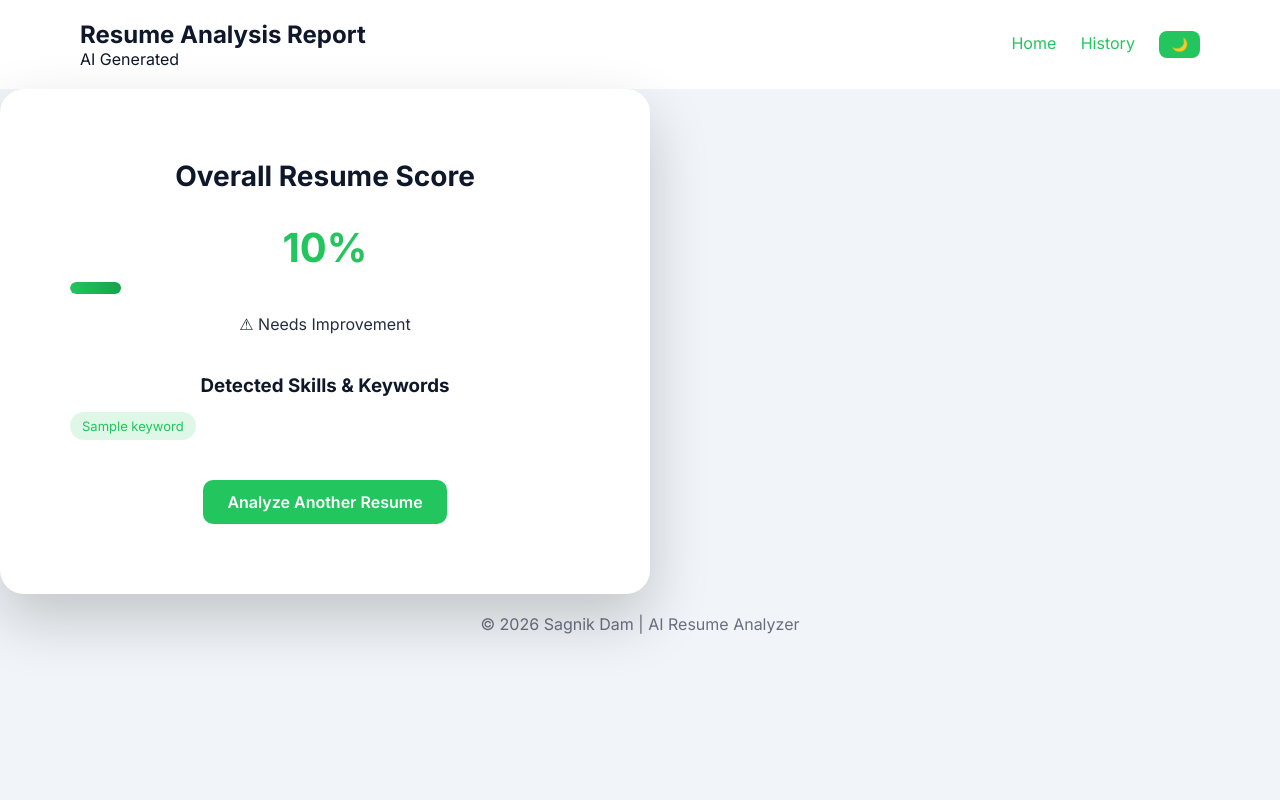
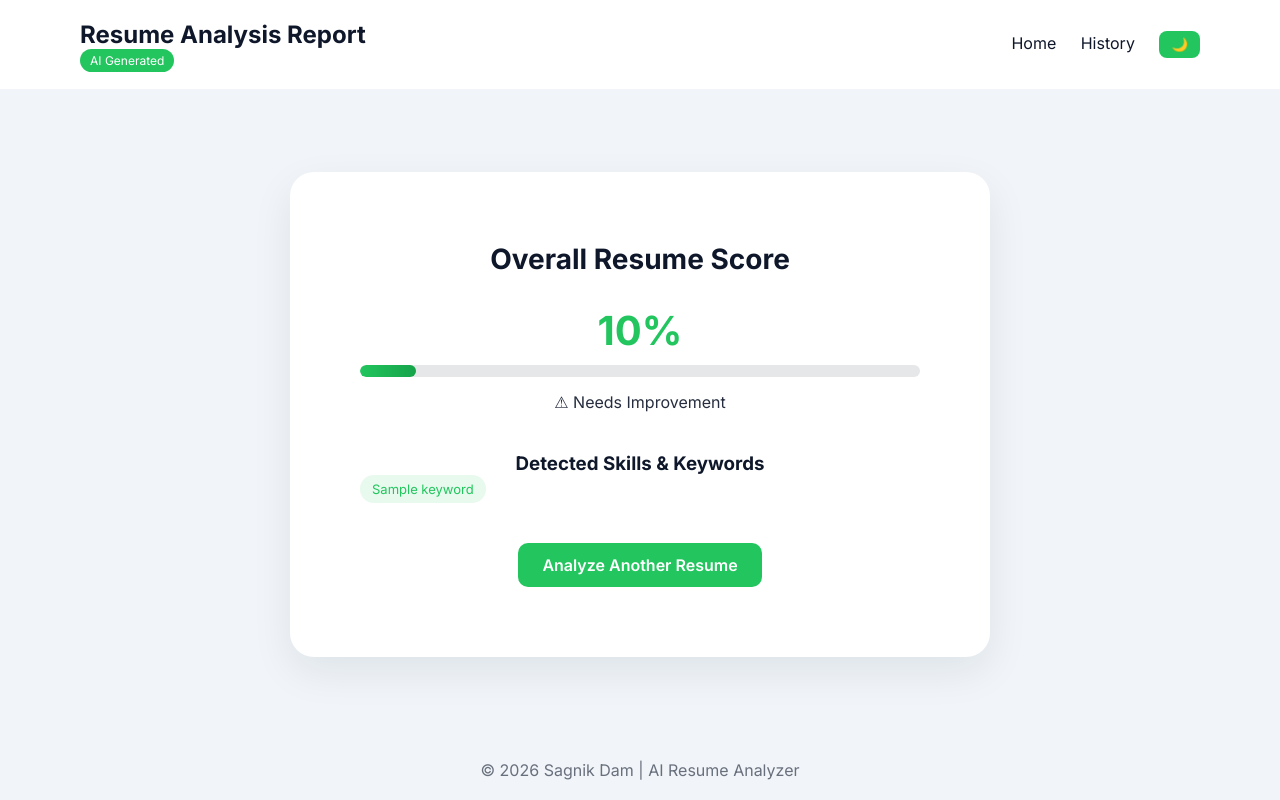
Before and after one commit to SagnikAB/aipsires, a Flask app: template templates/result.html in a window 1280 px wide. Run offline with Flask 3, Linux system fonts and the light colour scheme; the template is opened without the code that fills it: most values are stand-ins (such as "Sample title", 1, 10 or a date in 2020).

Commit message:
feat: enhanced UI, improved backend security, added README and project branding

```diff
--- a/static/style.css
+++ b/static/style.css
@@ -1,13 +1,19 @@
 @import url("https://fonts.googleapis.com/css2?family=Inter:wght@400;600;700&display=swap");
 
+/* ===============================
+   THEME VARIABLES
+================================= */
 :root {
   --primary: #22c55e;
 
   --bg: #0f172a;
-  --card: rgba(30, 41, 59, 0.9);
+  --card: rgba(30, 41, 59, 0.95);
   --text: #ffffff;
   --nav-bg: #0b1220;
   --footer-text: rgba(255, 255, 255, 0.6);
+
+  --shadow-dark: 0 25px 60px rgba(0, 0, 0, 0.35);
+  --shadow-light: 0 15px 40px rgba(15, 23, 42, 0.08);
 }
 
 body.light {
@@ -18,12 +24,18 @@ body.light {
   --footer-text: rgba(15, 23, 42, 0.6);
 }
 
+/* ===============================
+   RESET
+================================= */
 * {
   margin: 0;
   padding: 0;
   box-sizing: border-box;
 }
 
+/* ===============================
+   BODY
+================================= */
 body {
   font-family: "Inter", sans-serif;
   background: var(--bg);
@@ -36,12 +48,7 @@ body {
     color 0.3s ease;
 }
 
-/* Remove glow in light mode */
-body.light::before {
-  display: none;
-}
-
-/* Dark Mode Glow */
+/* Glow only in dark mode */
 body:not(.light)::before {
   content: "";
   position: fixed;
@@ -54,7 +61,13 @@ body:not(.light)::before {
   z-index: -1;
 }
 
-/* NAVBAR */
+body.light::before {
+  display: none;
+}
+
+/* ===============================
+   NAVBAR
+================================= */
 nav {
   background: var(--nav-bg);
   display: flex;
@@ -81,6 +94,19 @@ nav {
   text-decoration: none;
   color: var(--primary);
   font-weight: 500;
+  transition: 0.2s ease;
+}
+
+.links a:hover {
+  opacity: 0.8;
+}
+
+body.light .links a {
+  color: #0f172a;
+}
+
+body.light .links a:hover {
+  color: var(--primary);
 }
 
 .theme-btn {
@@ -93,7 +119,9 @@ nav {
   color: white;
 }
 
-/* HERO */
+/* ===============================
+   MAIN CONTAINER
+================================= */
 .container {
   flex: 1;
   display: flex;
@@ -102,17 +130,27 @@ nav {
   padding: 40px;
 }
 
+/* ===============================
+   CARD
+================================= */
 .card {
   background: var(--card);
   padding: 60px;
   border-radius: 24px;
-  max-width: 650px;
+  max-width: 700px;
   width: 100%;
   text-align: center;
-  box-shadow: 0 25px 60px rgba(0, 0, 0, 0.2);
-  transition: background 0.3s ease;
+  box-shadow: var(--shadow-dark);
+  transition: all 0.3s ease;
 }
 
+body.light .card {
+  box-shadow: var(--shadow-light);
+}
+
+/* ===============================
+   TYPOGRAPHY
+================================= */
 h1 {
   font-size: 32px;
   font-weight: 700;
@@ -124,7 +162,9 @@ h1 {
   font-size: 16px;
 }
 
-/* DROP ZONE */
+/* ===============================
+   DROP ZONE
+================================= */
 .drop-zone {
   border: 2px dashed var(--primary);
   padding: 30px;
@@ -147,7 +187,9 @@ h1 {
   opacity: 0.7;
 }
 
-/* BUTTON */
+/* ===============================
+   BUTTON
+================================= */
 button[type="submit"] {
   margin-top: 25px;
   padding: 14px 30px;
@@ -157,14 +199,16 @@ button[type="submit"] {
   color: white;
   font-weight: 600;
   cursor: pointer;
-  transition: 0.3s;
+  transition: 0.3s ease;
 }
 
 button[type="submit"]:hover {
   transform: translateY(-3px);
 }
 
-/* FEATURES */
+/* ===============================
+   FEATURES
+================================= */
 .features {
   margin-top: 35px;
   display: flex;
@@ -173,7 +217,98 @@ button[type="submit"]:hover {
   opacity: 0.85;
 }
 
-/* LOADER */
+/* ===============================
+   RESULT PAGE
+================================= */
+.result-card {
+  padding: 70px;
+}
+
+.result-title {
+  font-size: 28px;
+  margin-bottom: 30px;
+}
+
+.score-number {
+  font-size: 40px;
+  font-weight: 700;
+  color: var(--primary);
+  margin-bottom: 10px;
+}
+
+.progress-bar {
+  width: 100%;
+  height: 12px;
+  background: rgba(255, 255, 255, 0.1);
+  border-radius: 20px;
+  overflow: hidden;
+}
+
+body.light .progress-bar {
+  background: rgba(15, 23, 42, 0.1);
+}
+
+.progress-fill {
+  height: 100%;
+  background: linear-gradient(90deg, #22c55e, #16a34a);
+  border-radius: 20px;
+  transition: width 0.6s ease;
+}
+
+.score-message {
+  margin-top: 15px;
+  font-size: 16px;
+  opacity: 0.9;
+}
+
+/* ===============================
+   KEYWORDS
+================================= */
+.keywords-section {
+  margin-top: 40px;
+}
+
+.keywords-grid {
+  display: flex;
+  flex-wrap: wrap;
+  gap: 10px;
+}
+
+.keyword-badge {
+  background: rgba(34, 197, 94, 0.15);
+  color: var(--primary);
+  padding: 6px 12px;
+  border-radius: 20px;
+  font-size: 13px;
+  font-weight: 500;
+}
+
+body.light .keyword-badge {
+  background: rgba(34, 197, 94, 0.1);
+}
+
+/* ===============================
+   CTA BUTTON
+================================= */
+.primary-btn {
+  display: inline-block;
+  margin-top: 40px;
+  padding: 12px 24px;
+  background: var(--primary);
+  color: white;
+  border-radius: 10px;
+  text-decoration: none;
+  font-weight: 600;
+  transition: 0.3s ease;
+}
+
+.primary-btn:hover {
+  transform: translateY(-3px);
+}
+
+/* ===============================
+   LOADER
+================================= */
 .loading-overlay {
   display: none;
   position: fixed;
@@ -201,7 +336,9 @@ button[type="submit"]:hover {
   }
 }
 
-/* FOOTER */
+/* ===============================
+   FOOTER
+================================= */
 footer {
   text-align: center;
   padding: 20px;
@@ -209,7 +346,9 @@ footer {
   transition: color 0.3s ease;
 }
 
-/* RESPONSIVE */
+/* ===============================
+   RESPONSIVE
+================================= */
 @media (max-width: 768px) {
   nav {
     padding: 15px 20px;
@@ -224,82 +363,3 @@ footer {
     gap: 10px;
   }
 }
-.result-card {
-  padding: 70px;
-}
-
-.result-title {
-  font-size: 28px;
-  margin-bottom: 30px;
-}
-
-.score-wrapper {
-  margin-bottom: 20px;
-}
-
-.score-number {
-  font-size: 40px;
-  font-weight: 700;
-  color: var(--primary);
-  margin-bottom: 10px;
-}
-
-.progress-bar {
-  width: 100%;
-  height: 12px;
-  background: rgba(255, 255, 255, 0.1);
-  border-radius: 20px;
-  overflow: hidden;
-}
-
-.progress-fill {
-  height: 100%;
-  background: linear-gradient(90deg, #22c55e, #16a34a);
-  border-radius: 20px;
-  transition: width 0.6s ease;
-}
-
-.score-message {
-  margin-top: 15px;
-  font-size: 16px;
-  opacity: 0.9;
-}
-
-.keywords-section {
-  margin-top: 40px;
-}
-
-.keywords-section h3 {
-  margin-bottom: 15px;
-}
-
-.keywords-grid {
-  display: flex;
-  flex-wrap: wrap;
-  gap: 10px;
-}
-
-.keyword-badge {
-  background: rgba(34, 197, 94, 0.15);
-  color: var(--primary);
-  padding: 6px 12px;
-  border-radius: 20px;
-  font-size: 13px;
-  font-weight: 500;
-}
-
-.primary-btn {
-  display: inline-block;
-  margin-top: 40px;
-  padding: 12px 24px;
-  background: var(--primary);
-  color: white;
-  border-radius: 10px;
-  text-decoration: none;
-  font-weight: 600;
-  transition: 0.3s ease;
-}
-
-.primary-btn:hover {
-  transform: translateY(-3px);
-}
--- a/templates/result.html
+++ b/templates/result.html
@@ -10,13 +10,6 @@
       href="{{ url_for('static', filename='style.css') }}"
     />
     <script src="{{ url_for('static', filename='theme.js') }}" defer></script>
-    <script defer>
-      document.addEventListener("DOMContentLoaded", function () {
-          const circle = document.querySelector(".score-circle");
-          const score = {{ score }};
-          circle.style.background = `conic-gradient(var(--primary) ${score}%, #1e293b 0)`;
-      });
-    </script>
   </head>
 
   <body>
@@ -24,50 +17,73 @@
     <nav>
       <div class="logo">
         <h2>Resume Analysis Report</h2>
-        <span class="status-badge">AI Generated</span>
+        <span class="badge">AI Generated</span>
       </div>
 
       <div class="links">
         <a href="/">Home</a>
         <a href="/history">History</a>
-        <button type="button" class="theme-btn" onclick="toggleTheme()">
-          🌗
-        </button>
+        <button
+          type="button"
+          class="theme-btn"
+          onclick="toggleTheme()"
+        ></button>
       </div>
     </nav>
 
     <!-- ================= MAIN ================= -->
+    <main class="container">
       <div class="card result-card">
         <h1 class="result-title">Overall Resume Score</h1>
 
         <!-- SCORE BLOCK -->
         <div class="score-wrapper">
-        <div class="score-number">{{ score }}%</div>
+          <div class="score-number" id="scoreNumber">{{ score }}%</div>
+
           <div class="progress-bar">
-          <div class="progress-fill" style="width: {{ score }}%;"></div>
+            <div class="progress-fill" id="progressFill"></div>
           </div>
         </div>
 
         <p class="score-message">
-        {% if score >= 80 %} 🔥 Excellent Resume {% elif score >= 60 %} 👍 Good
-        but Can Improve {% else %} ⚠ Needs Improvement {% endif %}
+          {% if score >= 80 %} 🔥 Excellent Resume {% elif score >= 60 %} 👍
+          Good but Can Improve {% else %} ⚠ Needs Improvement {% endif %}
         </p>
 
         <!-- KEYWORDS -->
         <div class="keywords-section">
           <h3>Detected Skills & Keywords</h3>
+
+          {% if keywords %}
           <div class="keywords-grid">
             {% for k in keywords %}
             <span class="keyword-badge">{{ k }}</span>
             {% endfor %}
           </div>
+          {% else %}
+          <p style="opacity: 0.7; margin-top: 10px">
+            No significant keywords detected.
+          </p>
+          {% endif %}
         </div>
 
         <a href="/" class="primary-btn">Analyze Another Resume</a>
       </div>
+    </main>
 
-    <footer>
-      <p>© 2026 Sagnik Dam | AI Resume Analyzer</p>
-    </footer>
+    <footer>© 2026 Sagnik Dam | AI Resume Analyzer</footer>
+
+    <!-- ================= SCORE ANIMATION ================= -->
+    <script>
+      document.addEventListener("DOMContentLoaded", function () {
+        const score = {{ score|int }};
+        const progress = document.getElementById("progressFill");
+
+        // Animate progress bar
+        setTimeout(() => {
+          progress.style.width = score + "%";
+        }, 200);
+      });
+    </script>
   </body>
 </html>
```
Lines whose indentation alone changed are shown as unchanged.
